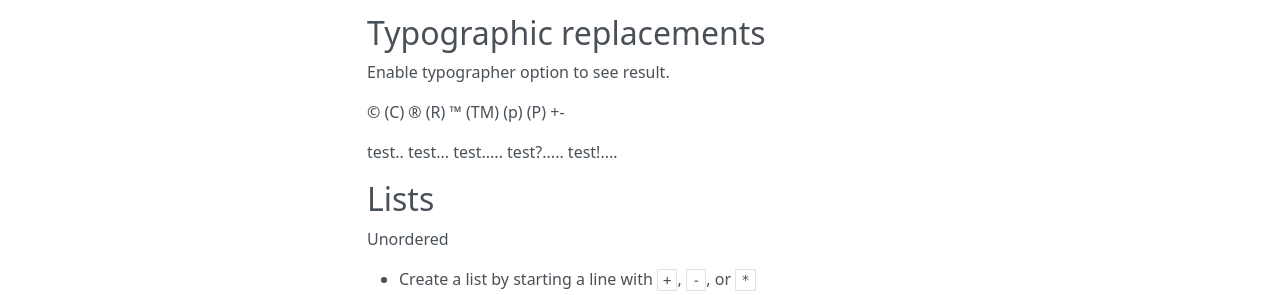
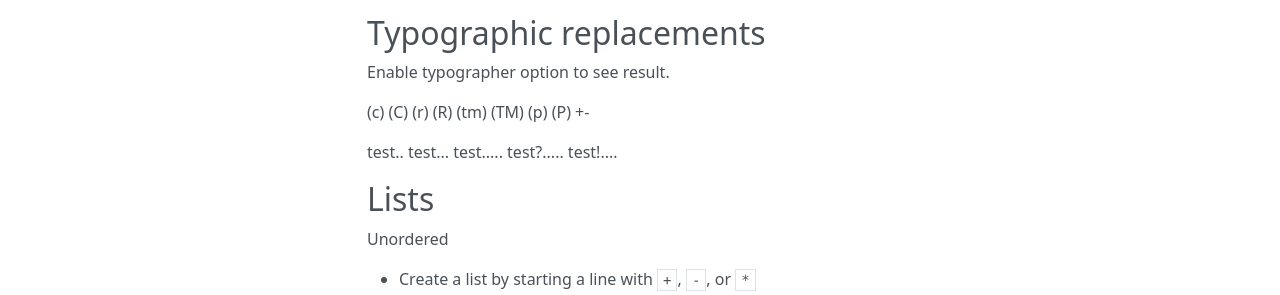
Before and after one commit to danielopdahl/ise-efs-help-pages-mkdocs, an MkDocs documentation site: the page built from docs/ex.md, in a window 1280 px wide and 900 px high. Shown: the part 431-726 px from the top of the window. Built offline with MkDocs 1.6.1, drawn with Linux system fonts in a browser that asks for light colours; nearby versions of some CDN libraries.

Commit message:
removed junk

```diff
--- a/mkdocs.yml
+++ b/mkdocs.yml
@@ -15,24 +15,3 @@
 
 repo_name: 'danielopdahl/ise-efs-help-pages-mkdocs'
 repo_url: 'https://github.com/danielopdahl/ise-efs-help-pages-mkdocs'
-
-markdown_extensions:
-  - markdown.extensions.admonition
-  - markdown.extensions.codehilite(guess_lang=false)
-  - markdown.extensions.def_list
-  - markdown.extensions.footnotes
-  - markdown.extensions.meta
-  - markdown.extensions.toc(permalink=true)
-  - pymdownx.arithmatex
-  - pymdownx.betterem(smart_enable=all)
-  - pymdownx.caret
-  - pymdownx.critic
-  - pymdownx.emoji:
-      emoji_generator: !!python/name:pymdownx.emoji.to_svg
-  - pymdownx.inlinehilite
-  - pymdownx.magiclink
-  - pymdownx.mark
-  - pymdownx.smartsymbols
-  - pymdownx.superfences
-  - pymdownx.tasklist(custom_checkbox=true)
-  - pymdownx.tilde
```
